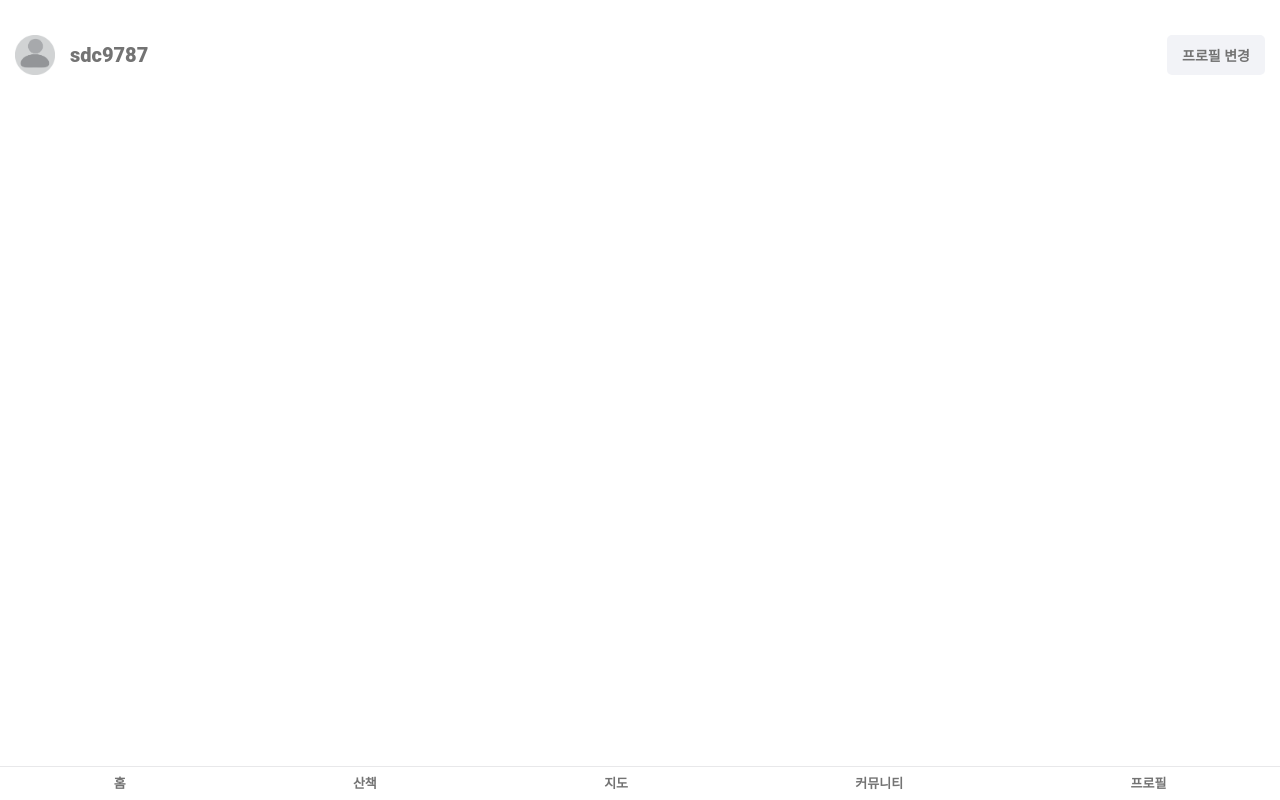
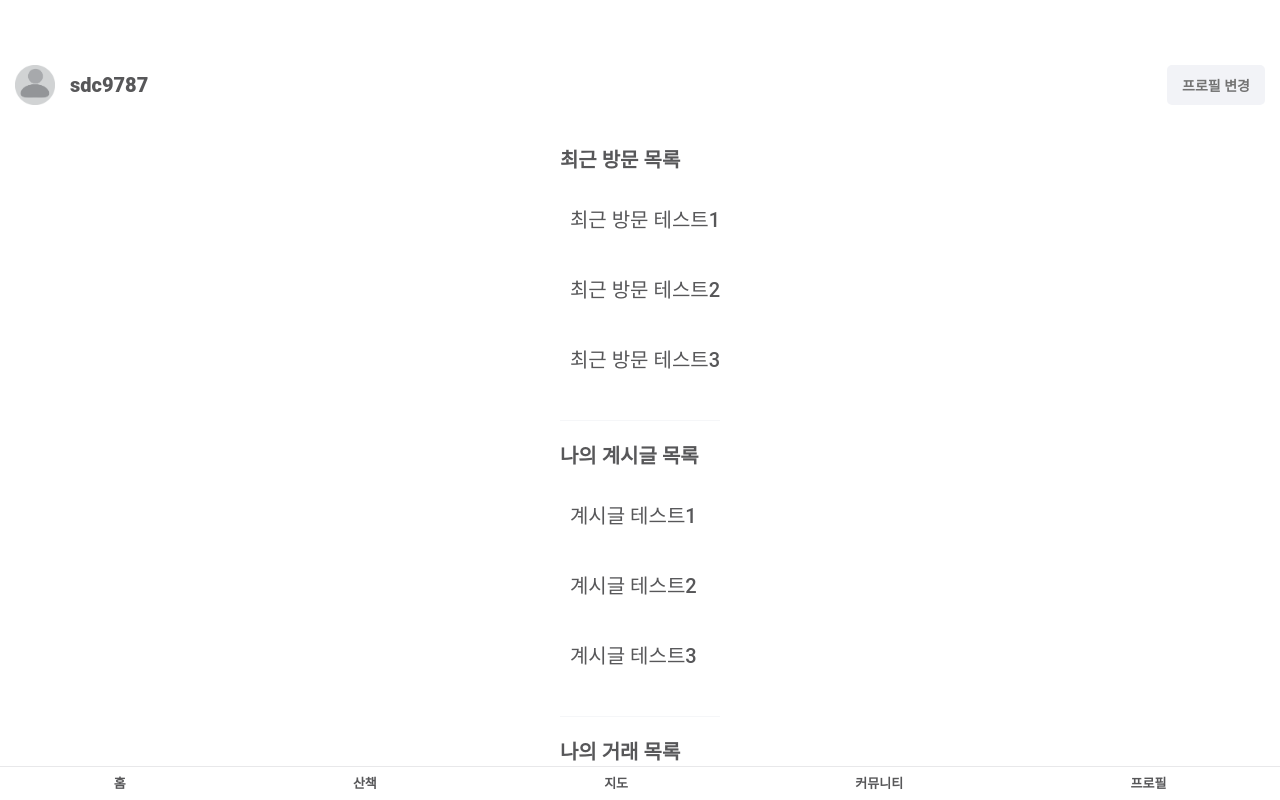
Before and after one commit to sdc9787/pet-sitter-pwa, a React (Vite) app: page /setting in a window 1280 px wide. Shown: the top 800 px of the page. Built offline with nearby package versions, Linux system fonts and the light colour scheme; some icons are missing.

Commit message:
setting UI

```diff
--- a/src/App.tsx
+++ b/src/App.tsx
@@ -15,7 +15,6 @@ function App() {
     <>
       <div className="main-frame-routes">
         <Routes>
-          {/* <Route path="/" element={}></Route> */}
           <Route path="/" element={<Home></Home>}></Route>
           <Route path="/pet" element={<Pet></Pet>}></Route>
           <Route path="/map" element={<Map></Map>}></Route>
--- a/src/Routes/routes-Styles/setting.css
+++ b/src/Routes/routes-Styles/setting.css
@@ -5,16 +5,41 @@
 }
 
 .setting-setting {
+  position: fixed;
+  top: 0;
+  left: 0;
+  right: 0;
+  padding: 15px;
+  box-sizing: border-box;
+  width: 100%;
   display: flex;
-  justify-content: flex-end;
+  justify-content: space-between;
   align-items: center;
-  margin-bottom: 20px;
+  background-color: #ffffff;
+  transition: 0.4s all ease-out;
+}
+
+.setting-setting span {
+  transition: 0.3s all;
+}
+
+.setting-setting-title-false {
+  color: white;
+}
+
+.setting-setting-title-true {
+  color: #575759;
+}
+
+.setting-setting-shadow {
+  box-shadow: 0px 2px 6px -6px #666;
 }
 
 .setting-profile {
   display: flex;
   justify-content: space-between;
   align-items: center;
+  margin-top: 50px;
 }
 
 .setting-profile-icon-name {
@@ -43,3 +68,39 @@
 .setting-profile-set:active {
   background-color: #e8e8ea;
 }
+
+.setting-menu {
+  margin: 20px 0px;
+  display: flex;
+  flex-direction: column;
+  justify-self: center;
+  align-items: flex-start;
+}
+
+.setting-menu-title-element {
+  width: 100%;
+  padding: 25px 0px;
+  border-bottom: 1px solid #f5f6f8;
+}
+
+.setting-menu-title {
+  font-size: 20px;
+  font-weight: 900;
+  margin-bottom: 15px;
+}
+
+.setting-menu-element {
+  font-size: 20px;
+  font-weight: 500;
+  padding: 25px 0px;
+}
+
+.setting-menu-element-icon {
+  display: flex;
+  justify-content: flex-start;
+  align-items: center;
+}
+
+.setting-menu-element-icon i {
+  margin-right: 10px;
+}
--- a/src/Routes/setting.tsx
+++ b/src/Routes/setting.tsx
@@ -1,12 +1,29 @@
+import { useEffect, useState } from "react";
 import "./routes-Styles/setting.css";
 
 function Setting() {
-  const profileImg: string = "profile.png"; //프로필 이미지 주소
-  let profileName: string = "sdc9787";
+  const profileImg: string = "profile.png"; //프로필 이미지 주소 (백에서 받아오기)
+  let profileName: string = "sdc9787"; //프로필 이름 (백에서 받아오기)
+
+  let setting_menu = [
+    //백에서 elemnet 받아오기
+    { title: "최근 방문 목록", element: ["최근 방문 테스트1", "최근 방문  테스트2", "최근 방문  테스트3"], elementIcon: ["xi-pen-o", "xi-label-o", "xi-mail-o"] },
+    { title: "나의 계시글 목록", element: ["계시글 테스트1", "계시글 테스트2", "계시글 테스트3"], elementIcon: ["xi-pen-o", "xi-label-o", "xi-mail-o"] },
+    { title: "나의 거래 목록", element: ["거래 테스트1", "거래 테스트2", "거래 테스트3"], elementIcon: ["xi-pen-o", "xi-label-o", "xi-mail-o"] },
+  ];
+
+  const [scrollPosition, setScrollPosition] = useState(0);
+  const updateScroll = () => {
+    setScrollPosition(window.scrollY || document.documentElement.scrollTop);
+  };
+  useEffect(() => {
+    window.addEventListener("scroll", updateScroll);
+  });
   return (
     <>
       <div className="setting">
-        <div className="setting-setting">
+        <div className={(scrollPosition < 1 ? "" : "setting-setting-shadow ") + " setting-setting"}>
+          <span className={scrollPosition < 1 ? "setting-setting-title-false" : "setting-setting-title"}>프로필</span>
           <i className="xi-cog xi-2x"></i>
         </div>
         <div className="setting-profile">
@@ -16,6 +33,23 @@ function Setting() {
           </div>
           <button className="setting-profile-set">프로필 변경</button>
         </div>
+        <div className="setting-menu">
+          {setting_menu.map((a, i) => {
+            return (
+              <div key={i} className="setting-menu-title-element">
+                <div className="setting-menu-title">{a.title}</div>
+                {a.element.map((b, j) => {
+                  return (
+                    <div key={j} className="setting-menu-element-icon">
+                      <i className={a.elementIcon[j] + " xi-2x"}></i>
+                      <div className="setting-menu-element">{b}</div>
+                    </div>
+                  );
+                })}
+              </div>
+            );
+          })}
+        </div>
       </div>
     </>
   );
--- a/src/Styles/App.css
+++ b/src/Styles/App.css
@@ -6,5 +6,4 @@ body {
   display: flex;
   justify-content: center;
   align-items: flex-start;
-  height: 100vh;
 }
--- a/src/Styles/index.css
+++ b/src/Styles/index.css
@@ -1,8 +1,8 @@
 @import "./reset.css";
 
 html {
-  font-family: Noto Sans KR, Roboto;
+  font-family: Noto Sans KR, Roboto, sans-serif;
   background-color: white;
-  color: #737373;
+  color: #575759;
   font-weight: 700;
 }
--- a/src/Styles/reset.css
+++ b/src/Styles/reset.css
@@ -129,7 +129,7 @@ table {
 }
 button {
   font-family: Noto Sans KR, Roboto;
-  font-weight: 600;
+  font-weight: 800;
   color: #737373;
   background: inherit;
   border: none;
@@ -137,7 +137,6 @@ button {
   border-radius: 0;
   padding: 0;
   overflow: visible;
-  cursor: pointer;
 }
 div,
 span {
```
